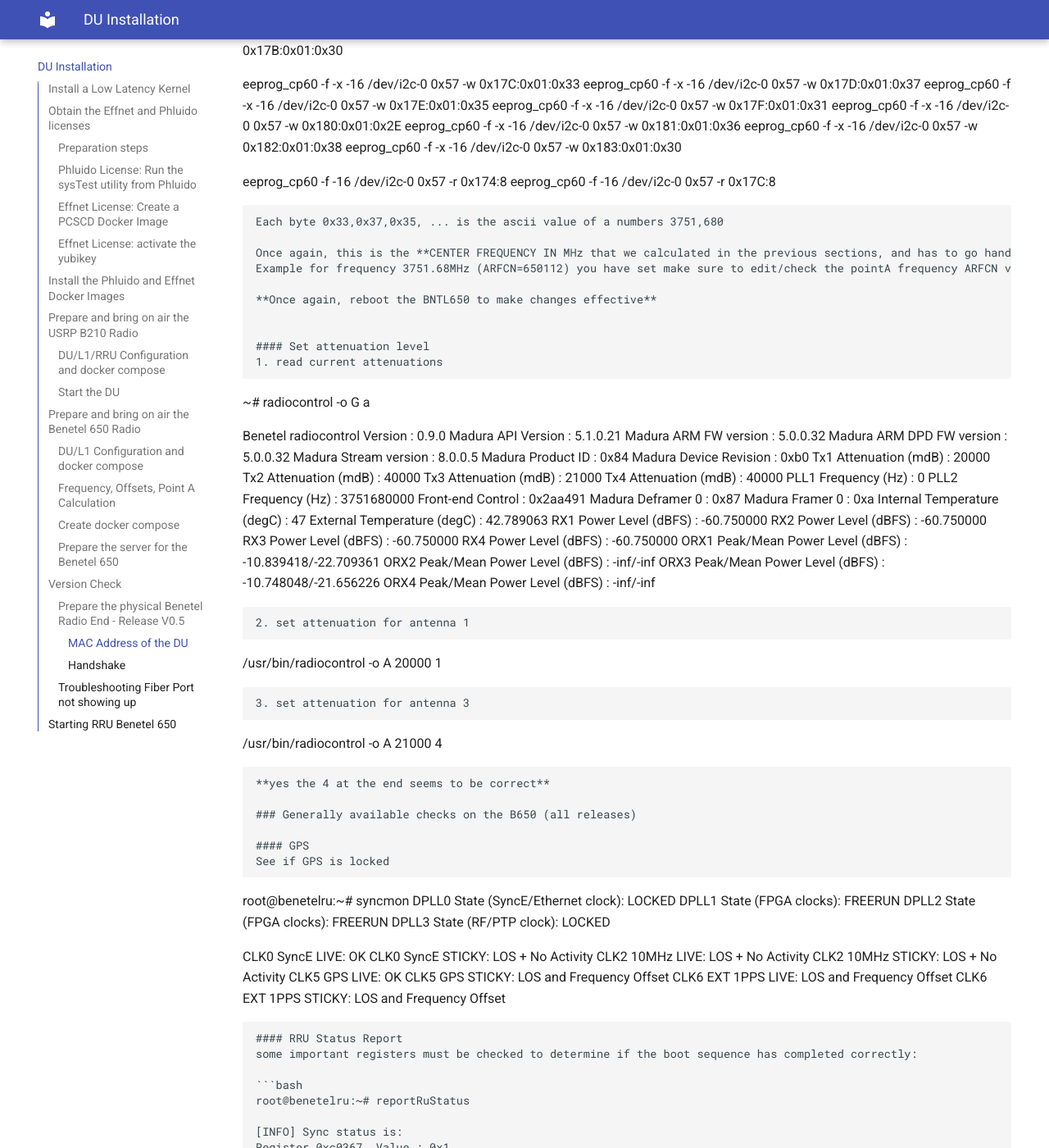
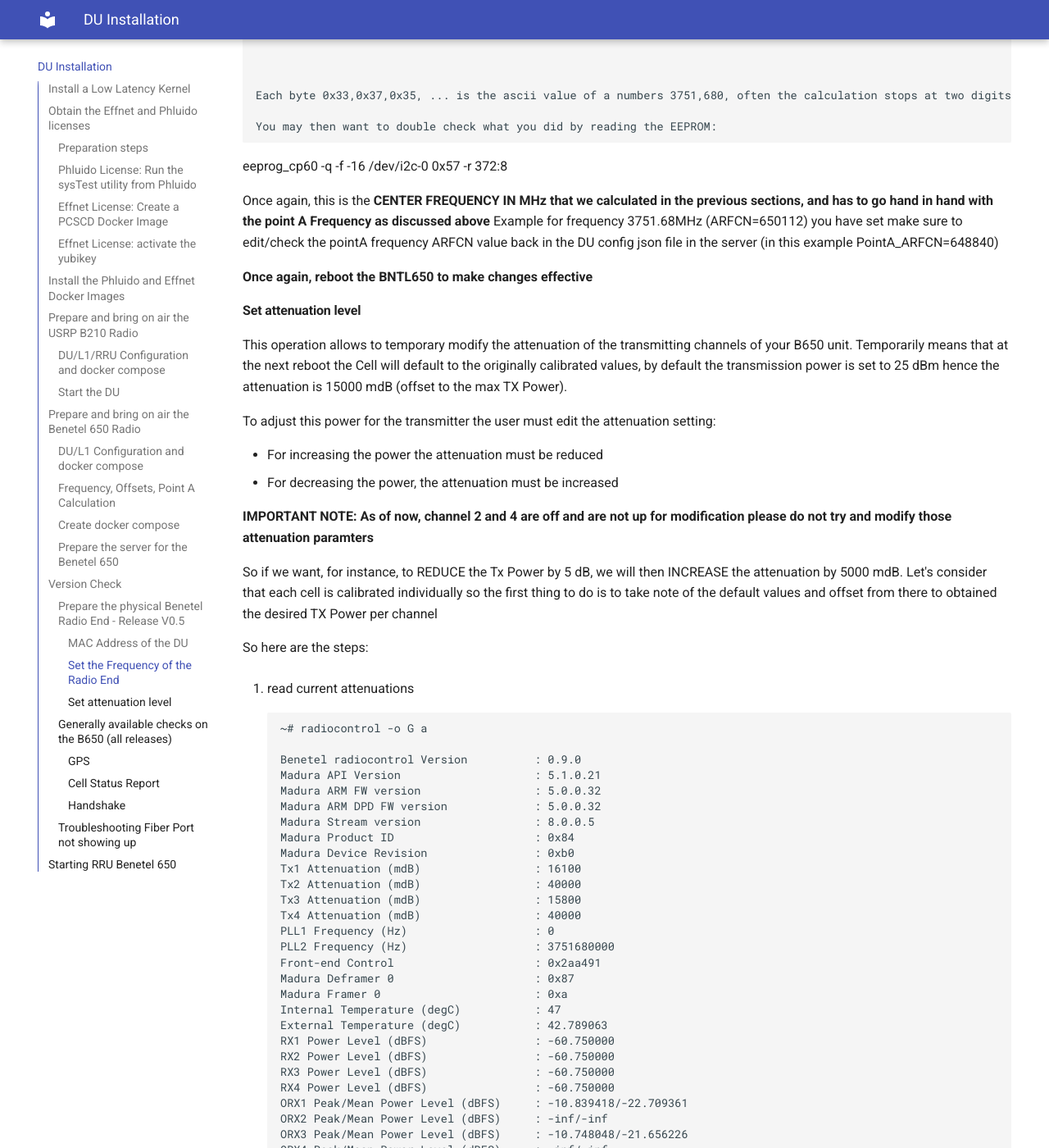
Before and after one commit to accelleran/drax-docs, an MkDocs documentation site: the page built from docs/du-install/index.md, in a window 1280 px wide and 1400 px high, scrolled down 27443 px. Shown: the whole window at 82% size. Built offline with MkDocs 1.6.1 and Material for MkDocs 9.7.7, drawn with Linux system fonts in a browser that asks for light colours; the version menu is left out; some of the changed text lies outside the part shown.

Commit message:
Update index.md

````diff
--- a/docs/du-install/index.md
+++ b/docs/du-install/index.md
@@ -1275,7 +1275,7 @@ RAN650-2V0.3
 
 ### Prepare the physical Benetel Radio End - Release V0.5
 
-There are several parameters that can be checked and modified by reading writing the EEPROM, for this we recommend to make use of the original Benetel Software User Guide for RANx50-02 CAT-B O-RUs, in case of doubt ask for clarifciation to Accelleran Customer Support . Here we just present three of the most used parameters, that will probably need an adjustment for each deployment
+There are several parameters that can be checked and modified by reading writing the EEPROM, for this we recommend to make use of the original Benetel Software User Guide for RANx50-02 CAT-B O-RUs, in case of doubt ask for clarification to Accelleran Customer Support . Here we just present two of the most used parameters, that will probably need an adjustment for each deployment.
 
 #### MAC Address of the DU
 
@@ -1289,36 +1289,28 @@ eeprog_cp60 -f -x -16 /dev/i2c-0 0x57 -w 0x1c:0x01:0x93
 eeprog_cp60 -f -x -16 /dev/i2c-0 0x57 -w 0x1d:0x01:0x02
 eeprog_cp60 -f -x -16 /dev/i2c-0 0x57 -w 0x1e:0x01:0xBB
 eeprog_cp60 -f -x -16 /dev/i2c-0 0x57 -w 0x1f:0x01:0xFE
-
+```
 
 Don't forget to write lock the EEPROM again:
 
 ```
 registercontrol -w 0xC036B -x 0x88000488
+```
 
 You can read the EEPROM now and double check what you did:
 
 ```
 eeprog_cp60 -q -f -x -16 /dev/i2c-0 0x57 -x -r 26:6
-
-Finally, reboot your Radio End to make the changes effective
+```
+
+**Finally, reboot your Radio End to make the changes effective**
 
 
 #### Set the Frequency of the Radio End
-This file ```/etc/systemd/system/multi-user.target.wants/autoconfig.service``` is called during boot that sets the frequency.
-
-```
-[Service]
-ExecStart =/bin/sh /etc/radio_init.sh $(read_default_tx_frequency)
-```
-
-In this version the frequency is read from the eeprom. So we program the eeprom with the correct center frequency.
-Programming the eeprom with the center frequency we do with this script.
-
-```
-root@benetelru:~# cat progFreq
-
-registercontrol -w 0xC036B -x 0x88000088                            # don't touch file
+Create this script to program the Center Frequency in MHz of your B650 RRU. Remember to determine a valid frequency as indicated previously in the document, taking into account all the constraints and the relationship to the Offset Point A. If the Center Frequency you want to is for instance 3751,680 MHz then you can program the EEPROM of your B650 unit as follows:
+
+```
+registercontrol -w 0xC036B -x 0x88000088
 eeprog_cp60 -f -x -16 /dev/i2c-0 0x57 -w 0x174:0x01:0x33
 eeprog_cp60 -f -x -16 /dev/i2c-0 0x57 -w 0x175:0x01:0x37
 eeprog_cp60 -f -x -16 /dev/i2c-0 0x57 -w 0x176:0x01:0x35
@@ -1327,21 +1319,17 @@ eeprog_cp60 -f -x -16 /dev/i2c-0 0x57 -w 0x178:0x01:0x2E
 eeprog_cp60 -f -x -16 /dev/i2c-0 0x57 -w 0x179:0x01:0x36
 eeprog_cp60 -f -x -16 /dev/i2c-0 0x57 -w 0x17A:0x01:0x38
 eeprog_cp60 -f -x -16 /dev/i2c-0 0x57 -w 0x17B:0x01:0x30
-
-eeprog_cp60 -f -x -16 /dev/i2c-0 0x57 -w 0x17C:0x01:0x33
-eeprog_cp60 -f -x -16 /dev/i2c-0 0x57 -w 0x17D:0x01:0x37
-eeprog_cp60 -f -x -16 /dev/i2c-0 0x57 -w 0x17E:0x01:0x35
-eeprog_cp60 -f -x -16 /dev/i2c-0 0x57 -w 0x17F:0x01:0x31
-eeprog_cp60 -f -x -16 /dev/i2c-0 0x57 -w 0x180:0x01:0x2E
-eeprog_cp60 -f -x -16 /dev/i2c-0 0x57 -w 0x181:0x01:0x36
-eeprog_cp60 -f -x -16 /dev/i2c-0 0x57 -w 0x182:0x01:0x38
-eeprog_cp60 -f -x -16 /dev/i2c-0 0x57 -w 0x183:0x01:0x30
-
-eeprog_cp60 -f -16 /dev/i2c-0 0x57 -r 0x174:8
-eeprog_cp60 -f -16 /dev/i2c-0 0x57 -r 0x17C:8
-```
-
-Each byte 0x33,0x37,0x35, ... is the ascii value of a numbers 3751,680
+registercontrol -w 0xC036B -x 0x88000488
+
+
+
+Each byte 0x33,0x37,0x35, ... is the ascii value of a numbers 3751,680, often the calculation stops at two digits after the comma, consider the last digit always as a zero
+
+You may then want to double check what you did by reading the EEPROM:
+
+```
+eeprog_cp60 -q -f -16 /dev/i2c-0 0x57 -r 372:8
+
 
 Once again, this is the **CENTER FREQUENCY IN MHz that we calculated in the previous sections, and has to go hand in hand with the point A Frequency as discussed above**
 Example for frequency 3751.68MHz (ARFCN=650112) you have set make sure to edit/check the pointA frequency ARFCN value back in the DU config json file in the server (in this example PointA_ARFCN=648840)
@@ -1350,6 +1338,21 @@ Example for frequency 3751.68MHz (ARFCN=650112) you have set make sure to edit/c
 
 
 #### Set attenuation level
+This operation allows to temporary modify the attenuation of the transmitting channels of your B650 unit. Temporarily means that at the next reboot the Cell will default to the originally calibrated values, by default the transmission power is set to 25 dBm hence the attenuation is 15000 mdB (offset to the max TX Power).
+
+To adjust this power for the transmitter the user must edit the attenuation setting:
+
+- For increasing the power the attenuation must be reduced
+- For decreasing the power, the attenuation must be increased
+
+
+
+**IMPORTANT NOTE: As of now, channel 2 and 4 are off and are not up for modification please do not try and modify those attenuation paramters**
+
+So if we want, for instance, to REDUCE the Tx Power by 5 dB, we will then INCREASE the attenuation by 5000 mdB. Let's consider that each cell is calibrated individually so the first thing to do is to take note of the default values and offset from there to obtained the desired TX Power per channel
+
+So here are the steps:
+
 1. read current attenuations
 ```
 ~# radiocontrol -o G a
@@ -1361,9 +1364,9 @@ Madura ARM DPD FW version             : 5.0.0.32
 Madura Stream version                 : 8.0.0.5
 Madura Product ID                     : 0x84
 Madura Device Revision                : 0xb0
-Tx1 Attenuation (mdB)                 : 20000
+Tx1 Attenuation (mdB)                 : 16100
 Tx2 Attenuation (mdB)                 : 40000
-Tx3 Attenuation (mdB)                 : 21000
+Tx3 Attenuation (mdB)                 : 15800
 Tx4 Attenuation (mdB)                 : 40000
 PLL1 Frequency (Hz)                   : 0
 PLL2 Frequency (Hz)                   : 3751680000
@@ -1380,16 +1383,20 @@ ORX1 Peak/Mean Power Level (dBFS)     : -10.839418/-22.709361
 ORX2 Peak/Mean Power Level (dBFS)     : -inf/-inf
 ORX3 Peak/Mean Power Level (dBFS)     : -10.748048/-21.656226
 ORX4 Peak/Mean Power Level (dBFS)     : -inf/-inf
-```
+
+```
+We can then conclude that our Antenna has been originally calibrated to have +1100 mdB on channel 1 and +800 mdB to obtain exactly 25 dBm Tx power on those chanels, so that we will then offset our 5000 dBm of extra attenuation and therefore the new attenuation levels are Tx1=16100+5000=21100 mdB and Tx2=15800+5000=20800mdB
+
 2. set attenuation for antenna 1
 ```
-/usr/bin/radiocontrol -o A 20000 1
+/usr/bin/radiocontrol -o A 21100 1
 ```
 3. set attenuation for antenna 3
 ```
-/usr/bin/radiocontrol -o A 21000 4
+/usr/bin/radiocontrol -o A 20800 4
 ```
 **yes the 4 at the end seems to be correct**
+**Bear in mind this settings will stay as long as you don't reboot the Radio and default back to the original calibration values once you reboot the unit**
 
 ### Generally available checks on the B650 (all releases)
 
@@ -1411,6 +1418,38 @@ CLK5 GPS STICKY: LOS and Frequency Offset
 CLK6 EXT 1PPS LIVE: LOS and Frequency Offset
 CLK6 EXT 1PPS STICKY: LOS and Frequency Offset
 ```
+
+#### Cell Status Report
+
+Veirfy if the boot sequence ended up correctly, by checking the radio status, the ouput shall mention explicitly the up time and the succesful bringup
+```
+root@benetelru:~# cat /tmp/radio_status
+[INFO] Platform: RAN650_B
+[INFO] Radio bringup begin
+[INFO] Load EEPROM Data
+[INFO] Tx1 Attenuation set to 15000 mdB
+[INFO] Tx3 Attenuation set to 15730 mdB
+[INFO] Operating Frequency set to 3774.720 MHz
+[INFO] Waiting for Sync
+[INFO] Sync completed
+[INFO] Start Radio Configuration
+[INFO] Initialize RF IC
+[INFO] Disabled CFR for Antenna 1
+[INFO] Disabled CFR for Antenna 3
+[INFO] Move platform to TDD mode
+[INFO] Set CP60 as TDD control master
+[INFO] Enable TX on FEM
+[INFO] FEM to full MIMO1_3 mode
+[INFO] DPD Tx1 configuration
+[INFO] DPD Tx3 configuration
+[INFO] Set attn at 3774.720 MHz
+[INFO] Reg 0xC0366 to 0x3FF
+[INFO] Tuning the UE TA to reduce timing_offset
+[INFO] The O-RU is ready for System Integration
+[INFO] Radio bringup complete
+ 15:54:47 up 4 min,  load average: 0.09, 0.19, 0.08
+ ```
+
 #### RRU Status Report
 some important registers must be checked to determine if the boot sequence has completed correctly:
 
@@ -1456,15 +1495,24 @@ RU Status Register description:
 
 #### Handshake
 
-Once the Cell and the server have been configured correctly, open two consoles, login in one of them to the server and in the other one login to the Benetel Radio End.
-Take the following two steps:
+Once the Cell and the server have been configured correctly, open two consoles and login in one of them to the server and in the other one login to the Benetel Radio End. If the cell has been just rebooted take the following two steps:
 
 1)run the handshake command
-``` bash
+
+```
 handshake
-```
-
-2)without waiting, bring the components up with docker compose
+This will trigger the cell to send periodic handshake messages every second to the server
+2) login to the server and check if the handshakes are happening: these are short messages sent periodically from the B650 to the server DU MAC address that was set as discussed and can be seen with a simple tcp dump command on the fiber interface of your server (enp45s0f0 for this example):
+
+```
+tcpdump -i enp45s0f0 -c 5 port 44000 -en
+19:22:47.096453 02:00:5e:01:01:01 > 6c:b3:11:08:a4:e0, ethertype IPv4 (0x0800), length 64: 10.10.0.2.44000 > 10.10.0.1.44000: UDP, length 20
+
+The above shows that 10.10.0.2 (U plane default IP address of the B650 Cell)  is sending a Handshake message from the MAC address 02:00:5e:01:01:01 (default MAC address of the B650 Uplane interface) to 10.10.0.1 (Server Fiber interface IP address) on MAC 6c:b3:11:08:a4:e0 (the MAC address of that fiber interface)
+
+Such initial message may repeat a certain number of times, this is normal.
+
+2)Now bring the components up with docker compose
 
 ``` bash
 docker-compose up -f accelleran-du-phluido/accelleran-du-phluido-2022-01-31/docker-compose-benetel.yml
@@ -1520,11 +1568,11 @@ phluido_l1  |     maxPuschModOrder = 6
 phluido_l1  |
 ```
 
-trace traffic between RRU and L1. Also the mac can be read from this trace. The first packet goes out from the Radio End to the DU, this is the handshake packet, the destination MAC address is that address we configured in the Radio End (file  ```/etc/radio_init.sh```).The second Packet is the Handshake response of the DU and we have to make sure that as described the MAC address used in such response from the DU has been set correctly so that the DATA Interface MAC address of the Radio End is used (by default in the Benetel Radio this MAC address is ```02:00:5e:01:01:01```) When data flows the udp packet lengths are 3874.
+trace traffic between RRU and L1. Also the mac can be read from this trace. As said, the first packet goes out from the Radio End to the DU, this is the handshake packet. The second packet is the Handshake response of the DU and we have to make sure that as described the MAC address used in such response from the DU has been set correctly so that the DATA Interface MAC address of the Radio End is used (by default in the Benetel Radio this MAC address is ```02:00:5e:01:01:01```) When data flows the udp packet lengths are 3874.
 Remember we increased the MTU size to 9000. Without increasing the L1 would crash on the fragmented udp packets.
 
 ```
-$ tcpdump -i enp45s0f0 -c 5 port 44000 -en
+$ tcpdump -i enp45s0f0 -c 20 port 44000 -en
 tcpdump: verbose output suppressed, use -v or -vv for full protocol decode
 listening on enp45s0f0, link-type EN10MB (Ethernet), capture size 262144 bytes
 19:22:47.096453 02:00:5e:01:01:01 > 6c:b3:11:08:a4:e0, ethertype IPv4 (0x0800), length 64: 10.10.0.2.44000 > 10.10.0.1.44000: UDP, length 20
@@ -1564,9 +1612,8 @@ https://www.serveradminz.com/blog/unsupported-sfp-linux/
 
 ## Starting RRU Benetel 650
 Perform these steps to get a running active cell.
-1) Start the Handshake on the Radio End ```ssh root@10.10.0.100  handshake```
-2) Start L1 and DU (docker-compose)
-3) Use wireshark to follow the CPlane traffic, at this point following sequence:
+1) Start L1 and DU (docker-compose)
+2) Use wireshark to follow the CPlane traffic, at this point following sequence:
 ```
      DU                                        CU
       |  F1SetupRequest--->                     |
@@ -1585,4 +1632,4 @@ Perform these steps to get a running active cell.
       |                                         |
 ```
 
-4) type ```ssh root@10.10.0.100 handshake``` again to stop the traffic. ( If it does not stop use ```ssh_rru "registercontrol -w c0310 -x 0 ``` but be carefull )
+4) type ```ssh root@10.10.0.100 handshake``` again to stop the traffic. Make sure you stop the handshake explicitly at the end of your session else, even when stopping the DU/L1 manually, the RRU will keep the link alive and the next docker-compose up will find a cell busy transmitting on the fiber and the synchronization will not happen
````
Also changed, not shown: other parts of docs/du-install/index.md (+1 -1 lines).
